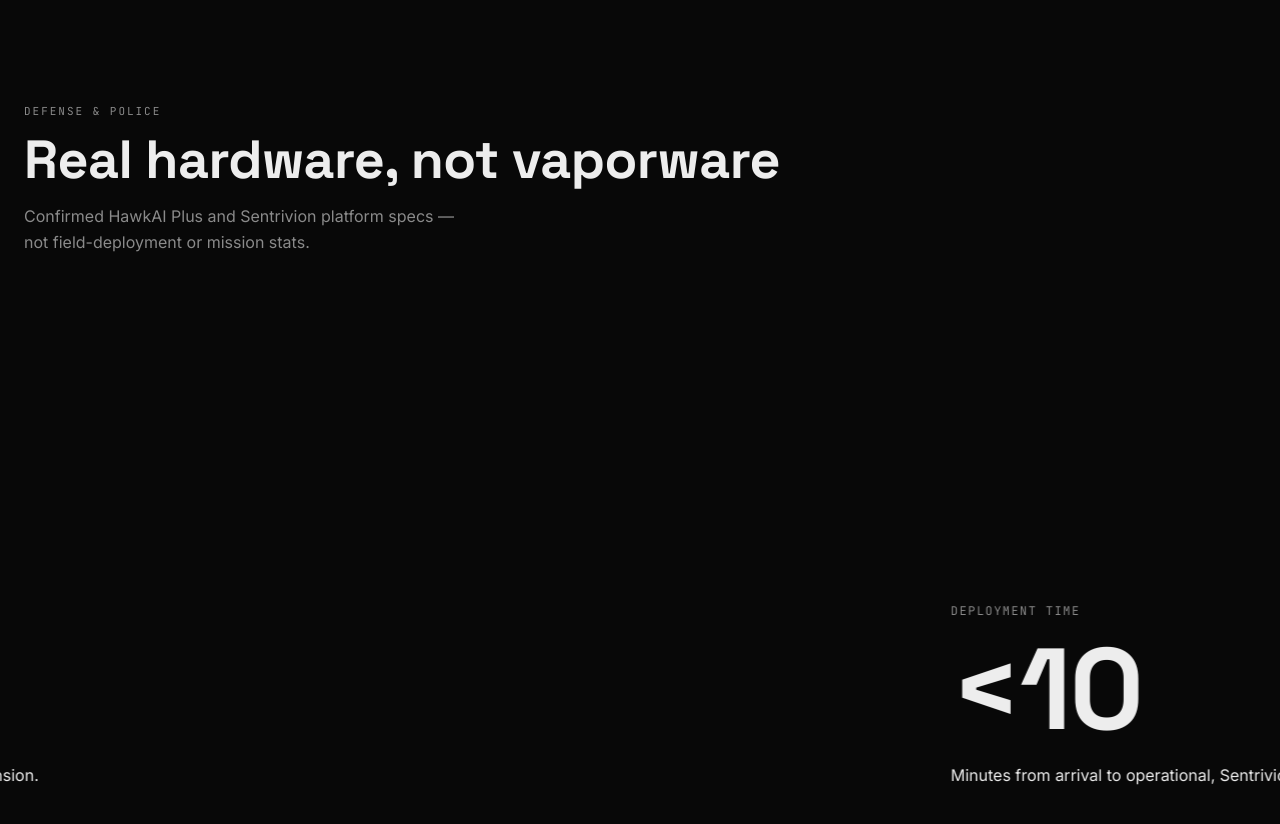
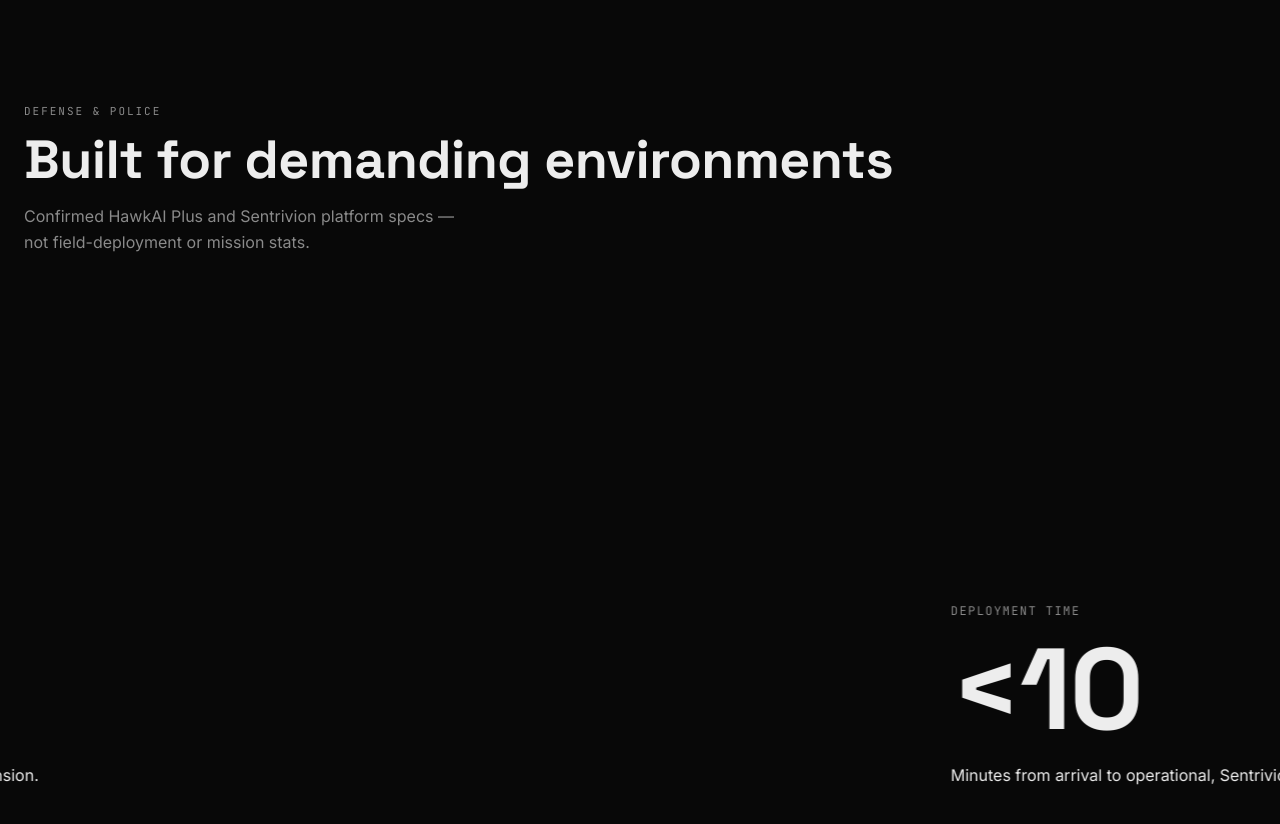
Before and after one commit to Bhaveshmeghwal21/pawaac-website, a Next.js app: page / in a window 1280 px wide. Shown: the part 1100-1924 px from the top of the page. Built offline with nearby package versions, Linux system fonts and the light colour scheme.

Commit message:
Update homepage specs heading

```diff
--- a/src/components/sections/HomeSpecSheet.tsx
+++ b/src/components/sections/HomeSpecSheet.tsx
@@ -64,7 +64,7 @@
       <div className="mx-auto max-w-7xl px-6 pt-24">
         <p className="label">Defense &amp; police</p>
         <h2 className="mt-3 text-heading font-display text-fg">
-          Real hardware, not vaporware
+          Built for demanding environments
         </h2>
         <p className="mt-4 max-w-md text-body font-body text-muted">
           Confirmed HawkAI Plus and Sentrivion platform specs — not
```
